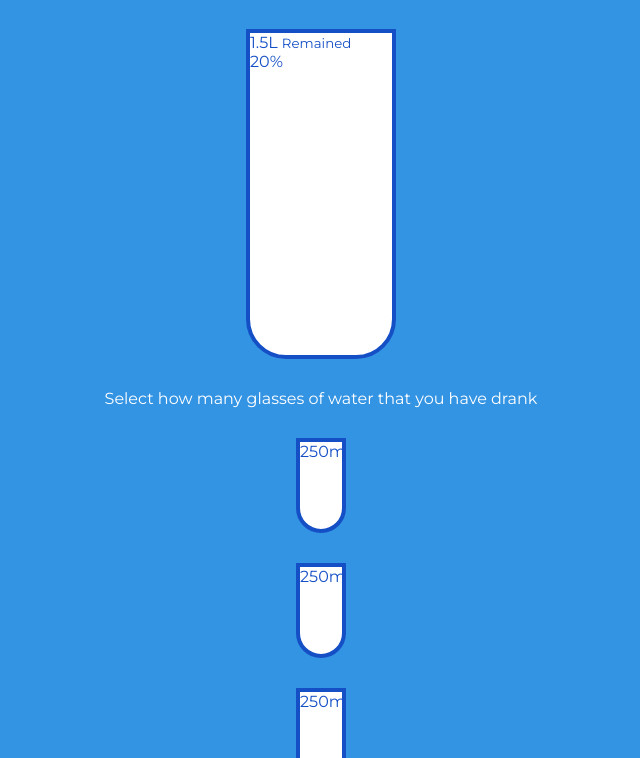
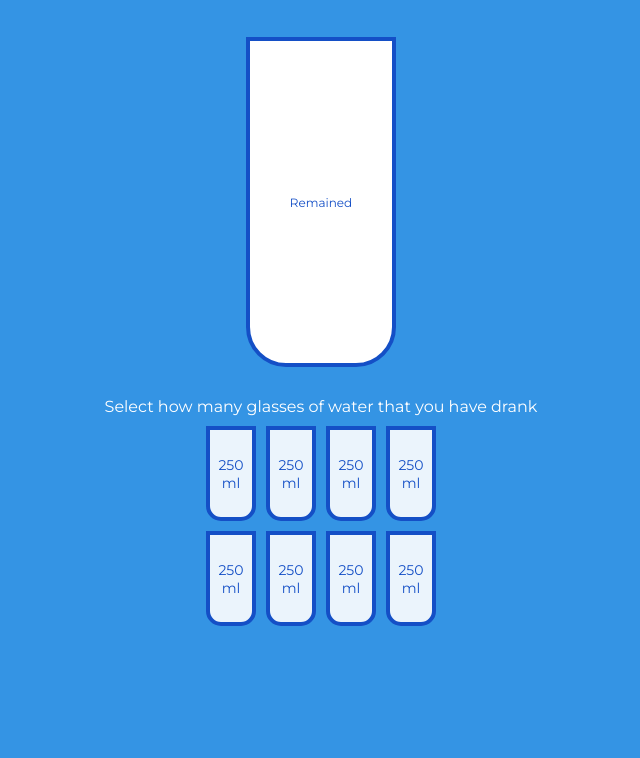
Before and after one commit to Bathula9/Javascript-Projects, a plain HTML site: page index.html in a window 1280 px wide. Shown: the part 93-851 px from the top of the page, without its empty margins (319-959 px from the left). After the commit the page ends 800 px from the top, so only its background shows below. Drawn offline with Linux system fonts and the light colour scheme.

Commit message:
finish html and css

```diff
--- a/index.html
+++ b/index.html
@@ -12,21 +12,21 @@
     <h3>Goal: Two Liters</h3>
     <div class="cup">
       <div class="remained" id="remained">
-        <span id="liters"> 1.5L</span>
+        <span id="liters"></span>
         <small>Remained</small>
       </div>
-      <div class="percentage" id="percentage">20%</div>
+      <div class="percentage" id="percentage"></div>
     </div>
     <p class="text">Select how many glasses of water that you have drank</p>
     <div class="cups">
-      <div class="cup cup-small full">250ml</div>
-      <div class="cup cup-small full">250ml</div>
-      <div class="cup cup-small">250ml</div>
-      <div class="cup cup-small">250ml</div>
-      <div class="cup cup-small">250ml</div>
-      <div class="cup cup-small">250ml</div>
-      <div class="cup cup-small">250ml</div>
-      <div class="cup cup-small">250ml</div>
+      <div class="cup cup-small">250 ml</div>
+      <div class="cup cup-small">250 ml</div>
+      <div class="cup cup-small">250 ml</div>
+      <div class="cup cup-small">250 ml</div>
+      <div class="cup cup-small">250 ml</div>
+      <div class="cup cup-small">250 ml</div>
+      <div class="cup cup-small">250 ml</div>
+      <div class="cup cup-small">250 ml</div>
     </div>
     <script src="app.js"></script>
   </body>
--- a/styles.css
+++ b/styles.css
@@ -2,12 +2,11 @@
 
 :root {
   --border-color: #144fc6;
+  --fill-color: #6ab3f8;
 }
 
 * {
   box-sizing: border-box;
-  margin: 0;
-  padding: 0;
 }
 
 body {
@@ -43,6 +42,63 @@ h3 {
 }
 
 .cup.cup-small {
+  height: 95px;
   width: 50px;
-  height: 95px;
+  border-radius: 0 0 15px 15px;
+  background-color: rgba(255, 255, 255, 0.9);
+  cursor: pointer;
+  font-size: 14px;
+  align-items: center;
+  justify-content: center;
+  text-align: center;
+  margin: 5px;
+  transition: 0.3s ease;
 }
+
+.cup.cup-small.full {
+  background-color: var(--fill-color);
+  color: #fff;
+}
+
+.cups {
+  display: flex;
+  flex-wrap: wrap;
+  align-items: center;
+  justify-content: center;
+  width: 280px;
+}
+
+.remained {
+  display: flex;
+  align-items: ce;
+  justify-content: center;
+  text-align: center;
+  flex-direction: column;
+  flex: 1;
+  transition: 0.3s ease;
+}
+
+.remained span {
+  font-size: 20px;
+  font-weight: bold;
+}
+
+.remained small {
+  font-size: 12px;
+}
+
+.percentage {
+  background-color: var(--fill-color);
+  font-size: 30px;
+  display: flex;
+  align-items: center;
+  justify-content: center;
+  font-weight: bold;
+  height: 0;
+  transition: 0.3s ease;
+}
+
+.text {
+  text-align: center;
+  margin: 0 0 5px;
+}
```
